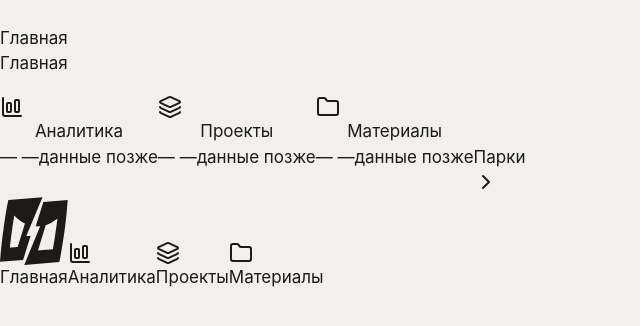
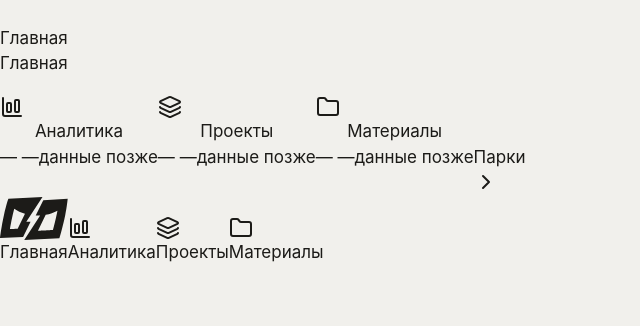
Before and after one commit to mihail-izumov/boom-cmd, a Vue app: page / in a window 1280 px wide. Shown: the top 326 px of the page, without its empty margins (0-640 px from the left). Built offline with nearby package versions, Linux system fonts and the light colour scheme.

Commit message:
Update SharkEyesIcon.vue

```diff
--- a/src/components/icons/SharkEyesIcon.vue
+++ b/src/components/icons/SharkEyesIcon.vue
@@ -6,21 +6,24 @@
 // (активная — `text-[var(--accent-ink)]` на жёлтой пилюле, неактивная —
 // `text-[var(--text-muted)]`).
 //
-// viewBox задан квадратным (0 0 180 180), как в исходных координатах
-// дизайнера: контент по дизайну сидит на квадрате 180×180. В контейнере
-// `h-[22px] w-[22px]` иконка визуально совпадает по высоте с соседними
-// lucide-иконками. fill-rule:evenodd сохраняет «дырки» внутри форм.
+// СОХРАНЁН исходный viewBox 0 0 180 114 и исходные трансформации, чтобы
+// пропорции не деформировались. Контейнер в TabBar квадратный (22×22) —
+// SVG впишется по ширине, высота останется пропорционально меньше; это
+// норма для wide-логотипа.
 </script>
 
 <template>
   <svg
-    viewBox="0 0 180 180"
+    viewBox="0 0 180 114"
     xmlns="http://www.w3.org/2000/svg"
     fill="currentColor"
     fill-rule="evenodd"
     clip-rule="evenodd"
+    style="stroke-linejoin: round; stroke-miterlimit: 2"
     aria-hidden="true"
   >
+    <g transform="matrix(1,0,0,1,-784.289,-1117.46)">
+      <g transform="matrix(1,0,0,0.633333,784.289,1117.46)">
         <g transform="matrix(1.21253,0,0,1.91453,-19.1576,-81.8723)">
           <g transform="matrix(0.388571,0,0,0.388571,-1586.56,-4010.12)">
             <path
@@ -33,5 +36,7 @@
             />
           </g>
         </g>
+      </g>
+    </g>
   </svg>
 </template>
```
Lines whose indentation alone changed are shown as unchanged.
